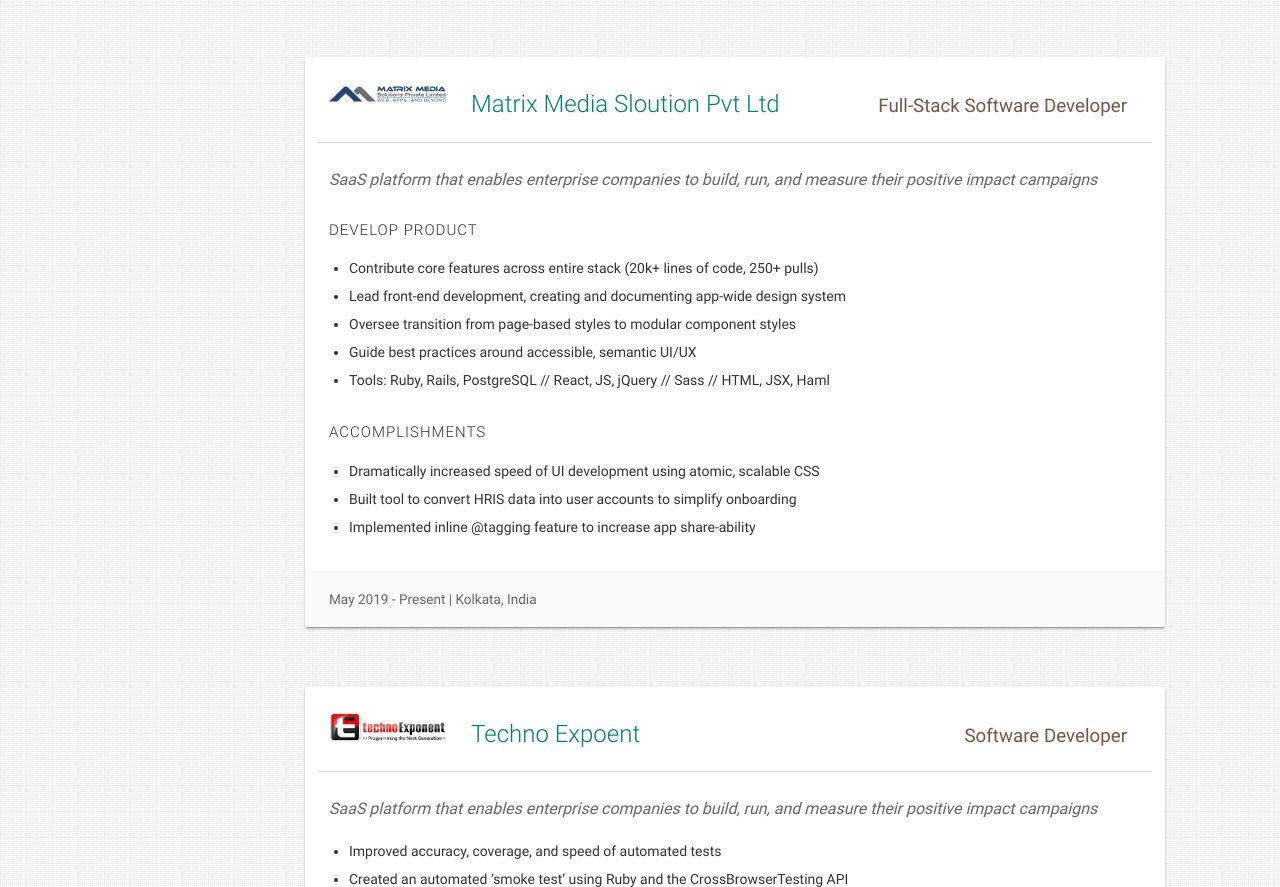
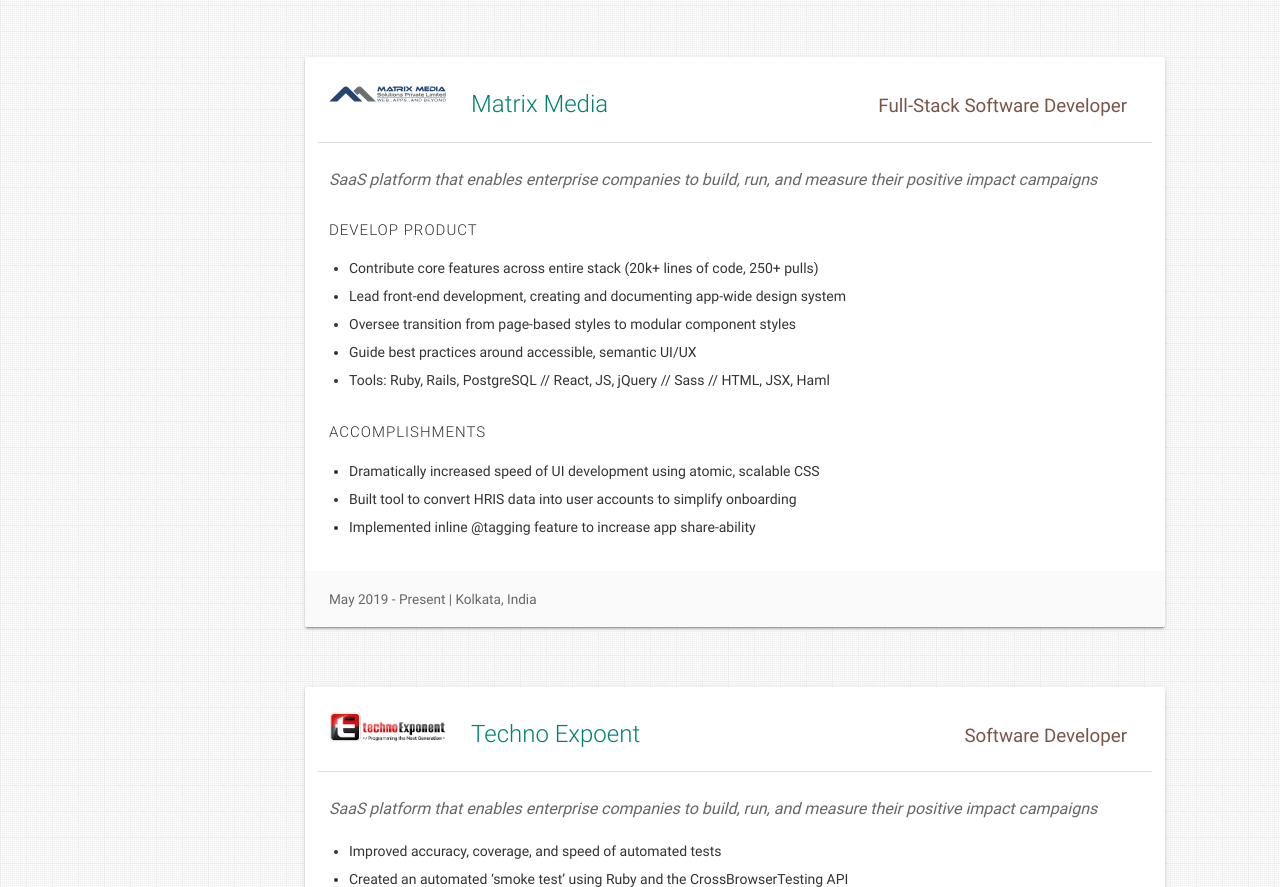
Before and after one commit to supriya2me/profile, a plain HTML site: page index.html in a window 1280 px wide. Shown: the part 1607-2494 px from the top of the page. Drawn offline with nearby package versions, Linux system fonts and the light colour scheme.

Commit message:
change latest company title

```diff
--- a/index.html
+++ b/index.html
@@ -340,7 +340,7 @@
                     href="https://www.matrixnmedia.com/"
                     target="_blank"
                     class="teal-text hoverline"
-                    >Matrix Media Sloution Pvt Ltd</a
+                    >Matrix Media</a
                   ></span
                 >
               </p>
```
